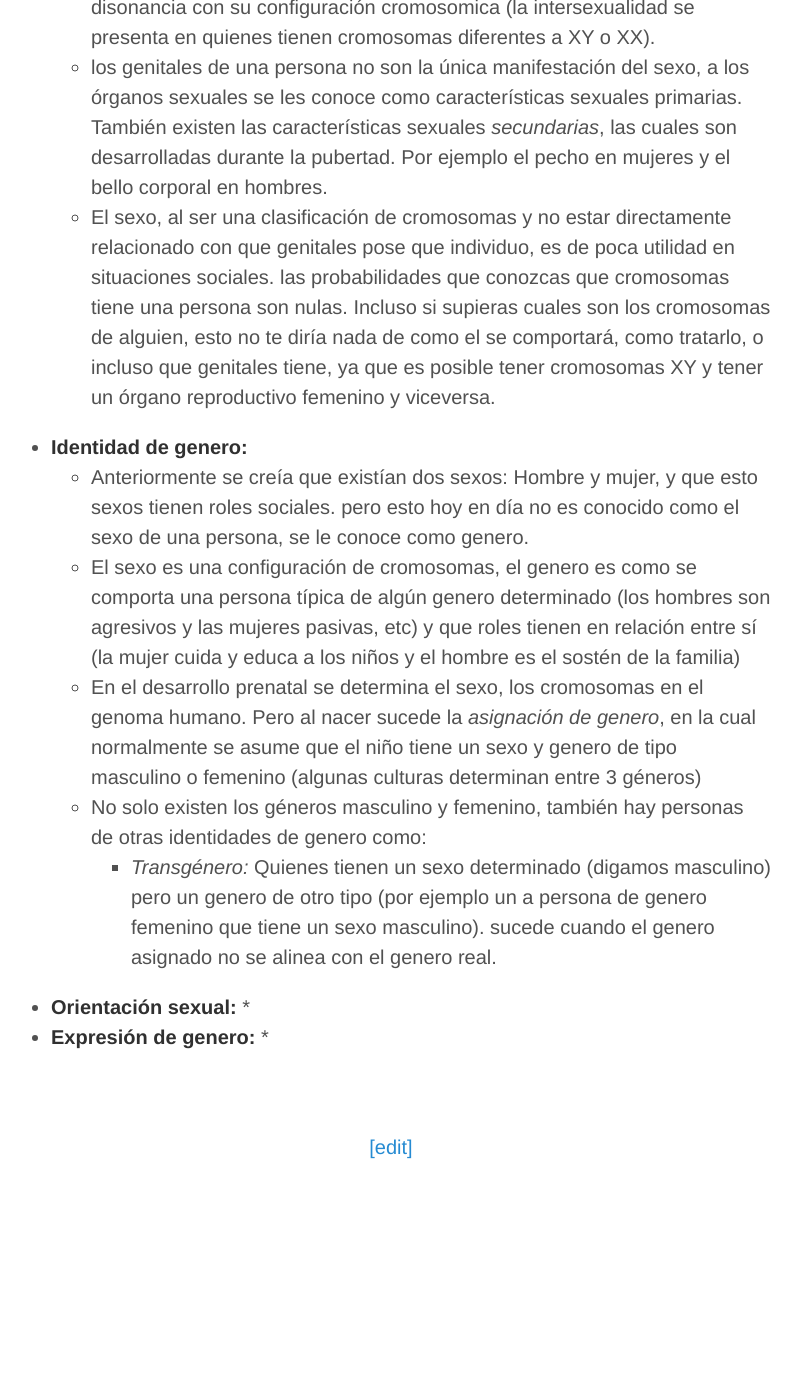
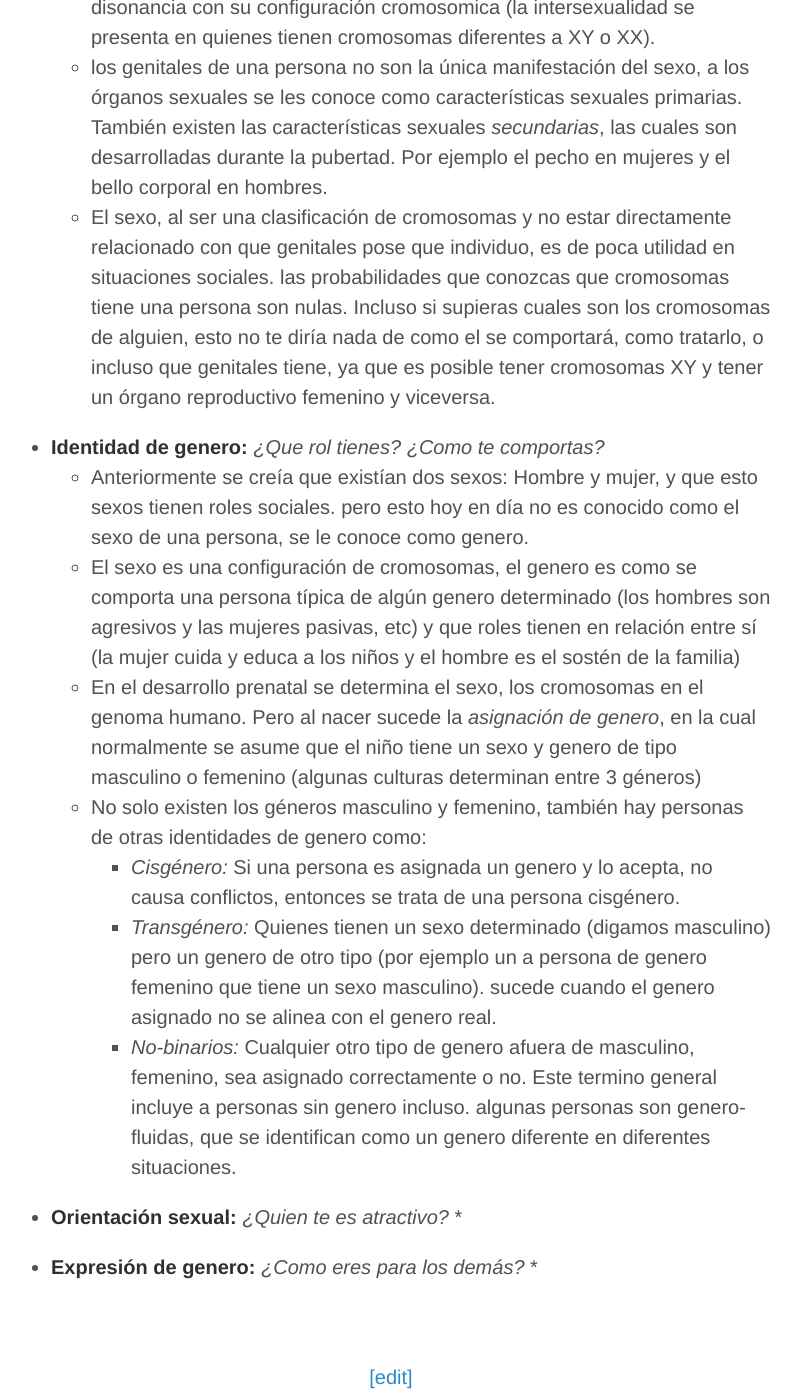
Before and after one commit to alex-esc/notes, a Jekyll site: the page built from _posts/2020-3-12-genero-intro.md, in a window 1280 px wide and 1400 px high, scrolled down 627 px. Shown: the whole window, without its empty margins (249-1050 px from the left). Built offline with Jekyll 4.4.1, drawn with Linux system fonts in a browser that asks for light colours; before the commit the page ends 1797 px from its top, so only the background shows below that; some of the changed text lies outside the part shown.

Commit message:
Update 2020-3-12-genero-intro.md

```diff
--- a/_posts/2020-3-12-genero-intro.md
+++ b/_posts/2020-3-12-genero-intro.md
@@ -6,21 +6,25 @@ tags: "libreta, Primer Semestre, Desarrollo de la personalidad"
 
 Investigación de conceptos
 
-+ **sexo biológico:**
++ **sexo biológico:** *¿Que cromosomas tienes?*
 	* El sexo biológico se refiere a la distinción, típica-mete binaria, entre animales del sexo masculino y femenino.
 	* Este es una categoría meramente biológica, se determina por la configuración de cromosomas (XY: masculino, XX: femenino) pero no dice nada sobre la personalidad, comportamiento, etc.
 	* Los sexos en humanos se distinguen, pero no siempre determinan, principalmente por el órgano reproductivo.
 	* El sexo biológico, o meramente el sexo como es comúnmente referido en estudios de genero, es binario no en todas ocasiones, ya que los humanos pueden ser inter-sexo. Pueden tener órganos sexuales atípicos o en disonancia con su configuración cromosomica (la intersexualidad se presenta en quienes tienen cromosomas diferentes a XY o XX).
 	* los genitales de una persona no son la única manifestación del sexo, a los órganos sexuales se les conoce como características sexuales primarias. También existen las características sexuales *secundarias*, las cuales son desarrolladas durante la pubertad. Por ejemplo el pecho en mujeres y el bello corporal en hombres.
 	* El sexo, al ser una clasificación de cromosomas y no estar directamente relacionado con que genitales pose que individuo, es de poca utilidad en situaciones sociales. las probabilidades que conozcas que cromosomas tiene una persona son nulas. Incluso si supieras cuales son los cromosomas de alguien, esto no te diría nada de como el se comportará, como tratarlo, o incluso que genitales tiene, ya que es posible tener cromosomas XY y tener un órgano reproductivo femenino y viceversa.
-+ **Identidad de genero:**
+
++ **Identidad de genero:** *¿Que rol tienes? ¿Como te comportas?*
 	* Anteriormente se creía que existían dos sexos: Hombre y mujer, y que esto sexos tienen roles sociales. pero esto hoy en día no es conocido como el sexo de una persona, se le conoce como genero.
 	* El sexo es una configuración de cromosomas, el genero es como se comporta una persona típica de algún genero determinado (los hombres son agresivos y las mujeres pasivas, etc) y que roles tienen en relación entre sí (la mujer cuida y educa a los niños y el hombre es el sostén de la familia)
 	* En el desarrollo prenatal se determina el sexo, los cromosomas en el genoma humano. Pero al nacer sucede la *asignación de genero*, en la cual normalmente se asume que el niño tiene un sexo y genero de tipo masculino o femenino (algunas culturas determinan entre 3 géneros)
 	* No solo existen los géneros masculino y femenino, también hay personas de otras identidades de genero como:
+		+ *Cisgénero:* Si una persona es asignada un genero y lo acepta, no causa conflictos, entonces se trata de una persona cisgénero.
 		+ *Transgénero:* Quienes tienen un sexo determinado (digamos masculino) pero un genero de otro tipo (por ejemplo un a persona de genero femenino que tiene un sexo masculino). sucede cuando el genero asignado no se alinea con el genero real.
+		+ *No-binarios:* Cualquier otro tipo de genero afuera de masculino, femenino, sea asignado correctamente o no. Este termino general incluye a personas sin genero incluso. algunas personas son genero-fluidas, que se identifican como un genero diferente en diferentes situaciones.
 
-+ **Orientación sexual:**
++ **Orientación sexual:** *¿Quien te es atractivo?*
 	*
-+ **Expresión de genero:**
+
++ **Expresión de genero:** *¿Como eres para los demás?*
 	*
```
